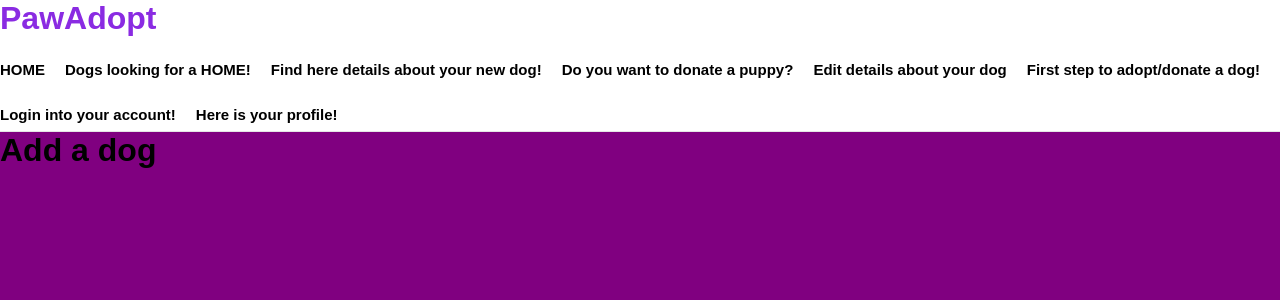
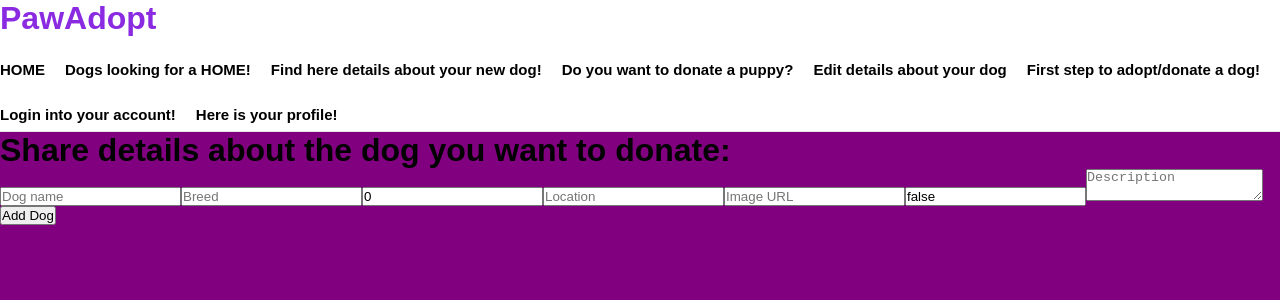
Before and after one commit to ClaudiuCiuca/PawAdopt, a React (Vite) app: page /dogs/add in a window 1280 px wide. Shown: the top 300 px of the page. Built offline with nearby package versions, Linux system fonts and the light colour scheme.

Commit message:
Create add dog form and post request

```diff
--- a/db.json
+++ b/db.json
@@ -1,7 +1,7 @@
 {
   "dogs": [
     {
-      "id": 1,
+      "id": "1",
       "name": "Max",
       "breed": "Golden Retriever",
       "age": 2,
@@ -14,7 +14,7 @@
       "adoptionFee": 5
     },
     {
-        "id": 2,
+      "id": "2",
       "name": "Bruno",
       "breed": "Golden Retriever",
       "age": 4,
@@ -25,6 +25,34 @@
       "description": "His dream is to have a new house with lovely people arround",
       "vaccinated": true,
       "adoptionFee": 5
+    },
+    {
+      "name": "Giani",
+      "breed": "Metis",
+      "age": 4,
+      "location": "Iasi",
+      "image": "https://tse3.mm.bing.net/th/id/OIP.WQclLVyJoarVkUfjW1hAUwHaFj?cb=thfvnext&rs=1&pid=ImgDetMain&o=7&rm=3",
+      "description": "I don't have a pedigree but I like a lot Pedigree",
+      "id": "K0LskbDDUXM"
+    },
+    {
+      "name": "Bibi",
+      "breed": "Bichone",
+      "age": 2,
+      "location": "Buzau",
+      "image": "https://puppysingapore.com/wp-content/uploads/2019/06/Bichon-puppy.png",
+      "description": "If you need a toy, adopt me",
+      "id": "RaiPJDxJ7qE"
+    },
+    {
+      "name": "Paco",
+      "breed": "Caniche",
+      "age": 10,
+      "location": "Iasi",
+      "image": "https://tse2.mm.bing.net/th/id/OIP.gnNLlI4VX_kVKjQSEIkedgHaE7?cb=thfvnext&rs=1&pid=ImgDetMain&o=7&rm=3",
+      "description": "Just look into my eyes",
+      "id": "7nMWUtDap6s"
     }
   ]
+
 }
--- a/src/pages/AddDog.tsx
+++ b/src/pages/AddDog.tsx
@@ -1,6 +1,106 @@
+import { useState } from "react";
+import { useNavigate } from "react-router-dom";
+
+
 function AddDog() {
+const navigate = useNavigate();
 
-    return <h1>Add a dog</h1>;
+  const [name, setName] = useState("");
+  const [breed, setBreed] = useState("");
+  const [age, setAge] = useState(0);
+  const [location, setLocation] = useState("");
+  const [image, setImage] = useState("");
+  const [description, setDescription] = useState("");
+  const [vaccinated, setVaccinated] = useState("false");
+
+  const handleSubmit = async (event: React.FormEvent) => {
+    event.preventDefault();
+
+    const newDog = {
+      name,
+      breed,
+      age,
+      location,
+      image,
+      description,
+    };
+
+    try {
+      const response = await fetch("http://localhost:3001/dogs", {
+        method: "POST",
+        headers: {
+          "Content-Type": "application/json",
+        },
+        body: JSON.stringify(newDog),
+      });
+
+      if (!response.ok) {
+        throw new Error("Failed to add dog");
+      }
+
+      navigate("/dogs");
+    } catch (error) {
+      console.log(error);
+    }
+  };
+
+  return (
+    <div>
+      <h1>Share details about the dog you want to donate:</h1>
+
+      <form onSubmit={handleSubmit}>
+        <input
+          type="text"
+          placeholder="Dog name"
+          value={name}
+          onChange={(event) => setName(event.target.value)}
+        />
+
+        <input
+          type="text"
+          placeholder="Breed"
+          value={breed}
+          onChange={(event) => setBreed(event.target.value)}
+        />
+
+        <input
+          type="number"
+          placeholder="Age"
+          value={age}
+          onChange={(event) => setAge(Number(event.target.value))}
+        />
+
+        <input
+          type="text"
+          placeholder="Location"
+          value={location}
+          onChange={(event) => setLocation(event.target.value)}
+        />
+
+        <input
+          type="text"
+          placeholder="Image URL"
+          value={image}
+          onChange={(event) => setImage(event.target.value)}
+        />
+
+        <input
+          type="boolean"
+          placeholder="Vaccinated?"
+          value={vaccinated}
+          onChange={(event) => setVaccinated(event.target.value)}
+        />
+
+        <textarea
+          placeholder="Description"
+          value={description}
+          onChange={(event) => setDescription(event.target.value)}
+        />
+
+        <button type="submit">Add Dog</button>
+      </form>
+    </div>
+  );
 
 }
 
--- a/src/pages/Dogs.tsx
+++ b/src/pages/Dogs.tsx
@@ -30,6 +30,8 @@ function Dogs() {
 }, []);
 
 return (
+
+
     <div className="dogs-container">
 
         {dogs.map((dog) =>
```
